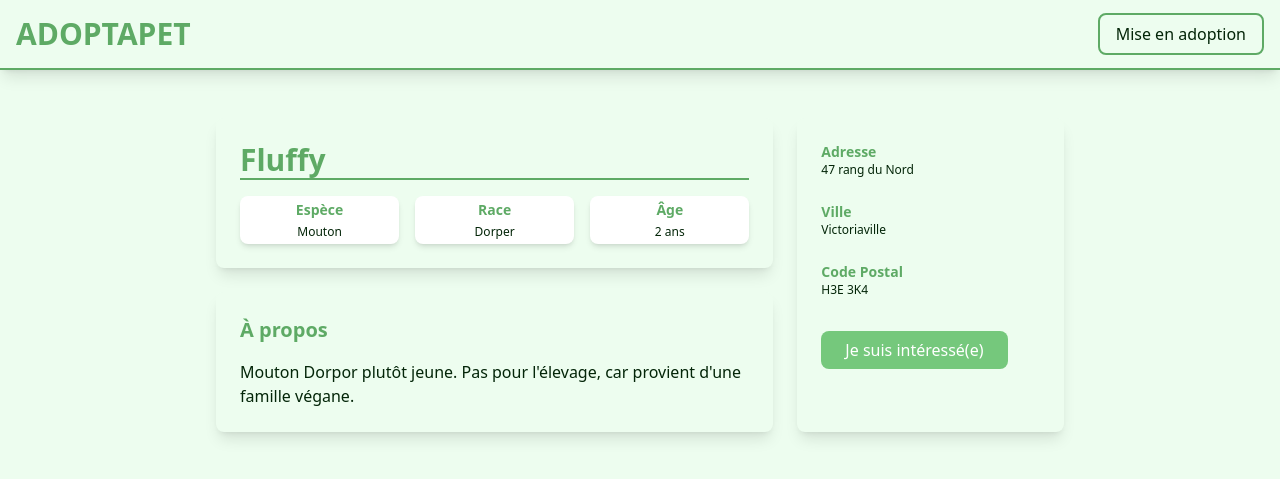
After one commit to johnOfGod33/AdoptAPet, a Flask app: page /animal/1 in a window 1280 px wide. The commit adds this page. Shown: the top 479 px of the page. Run offline with Flask 3, Linux system fonts and the light colour scheme; data comes from the database, SQL or seed files in the repository; some libraries are stand-ins or nearby versions.

Commit message:
Create animal details page with dynamic content
- Added a new route for animal details page
- Implemented a function in Animals_db class to retrieve animal data by ID
- Designed layout with 3 cards displaying animal details, including name, species, breed, age, description, and contact info

```diff
--- /dev/null
+++ b/App/templates/animal_details.html
@@ -0,0 +1,64 @@
+{% extends 'layout.html' %} {% block content %}
+<div class="p-6 max-w-4xl mx-auto space-y-6">
+  <div class="grid grid-cols-1 lg:grid-cols-3 gap-6">
+    <div class="lg:col-span-2 space-y-6">
+      <div class="bg-background p-6 rounded-lg shadow-lg">
+        <h1 class="text-3xl font-bold text-primary text-left">
+          {{ animal.nom }}
+        </h1>
+        <div class="border-t-2 border-primary pt-4">
+          <div class="flex flex-wrap gap-4 sm:flex-row">
+            <div
+              class="bg-white p-1 rounded-lg shadow-md text-center w-1/3 sm:w-auto flex-1"
+            >
+              <h3 class="text-sm font-semibold text-primary mb-1">Espèce</h3>
+              <p class="text-xs text-text">{{ animal.espece }}</p>
+            </div>
+            <div
+              class="bg-white p-1 rounded-lg shadow-md text-center w-1/3 sm:w-auto flex-1"
+            >
+              <h3 class="text-sm font-semibold text-primary mb-1">Race</h3>
+              <p class="text-xs text-text">{{ animal.race }}</p>
+            </div>
+            <div
+              class="bg-white p-1 rounded-lg shadow-md text-center w-1/3 sm:w-auto flex-1"
+            >
+              <h3 class="text-sm font-semibold text-primary mb-1">Âge</h3>
+              <p class="text-xs text-text">{{ animal.age }} ans</p>
+            </div>
+          </div>
+        </div>
+      </div>
+      <div class="bg-background p-6 rounded-lg shadow-lg">
+        <h3 class="text-xl font-semibold text-primary mb-4">À propos</h3>
+        <p class="text-text">{{ animal.description }}</p>
+      </div>
+    </div>
+
+    <div class="bg-background p-6 rounded-lg shadow-lg lg:col-span-1">
+      <div class="space-y-6">
+        <div>
+          <h3 class="text-sm font-semibold text-primary">Adresse</h3>
+          <p class="text-xs text-text">{{ animal.adresse }}</p>
+        </div>
+        <div>
+          <h3 class="text-sm font-semibold text-primary">Ville</h3>
+          <p class="text-xs text-text">{{ animal.ville }}</p>
+        </div>
+        <div>
+          <h3 class="text-sm font-semibold text-primary">Code Postal</h3>
+          <p class="text-xs text-text">{{ animal.cp }}</p>
+        </div>
+      </div>
+      <div class="mt-10">
+        <a
+          href="mailto:{{ animal.courriel }}"
+          class="w-full py-2 px-6 bg-accent text-white rounded-lg hover:bg-primary focus:outline-none text-center transition duration-300"
+        >
+          Je suis intéressé(e)
+        </a>
+      </div>
+    </div>
+  </div>
+</div>
+{% endblock %}
--- a/App/templates/layout.html
+++ b/App/templates/layout.html
@@ -12,9 +12,11 @@
   <body class="bg-background text-text">
     <!-- Header -->
     <header
-      class="flex items-center justify-between p-4 bg-background text-text border-b-2 border-primary"
+      class="flex items-center justify-between p-4 bg-background text-text border-b-2 border-primary shadow-lg"
     >
-      <div class="text-3xl font-bold text-primary">ADOPTAPET</div>
+      <div class="text-3xl font-bold text-primary">
+        <a href="/">ADOPTAPET</a>
+      </div>
       <div class="space-x-4">
         <!-- Adoption Form Button -->
         <a
--- a/App/views.py
+++ b/App/views.py
@@ -1,4 +1,4 @@
-from flask import Flask, render_template, g
+from flask import Flask, render_template, g, abort
 
 from database import Animals_db
 
@@ -21,5 +21,16 @@ def index():
     return render_template('home.html', animals=animals)
 
 
+
+@app.route('/animal/<int:animal_id>')
+def animal_detail(animal_id):
+    db = get_db()
+    animal = db.get_animal_by_id(animal_id)
+    if not animal:
+        abort(404)
+    return render_template('animal_details.html', animal=animal)
+
+
+
 if __name__=="__main__":
     app.run()
--- a/database.py
+++ b/database.py
@@ -37,3 +37,13 @@ class Animals_db :
         animals = [Animal(*animal) for animal in animals_data]
 
         return animals
+
+    def get_animal_by_id(self, animal_id):
+        cursor = self.get_connection().cursor()
+        query = "SELECT * FROM animaux WHERE id = ?"
+        cursor.execute(query, (animal_id,))
+        animal_data = cursor.fetchone()
+
+        if animal_data:
+            return Animal(*animal_data)
+        return None
```
Also changed, not shown: App/templates/home.html (+5 -4 lines).
